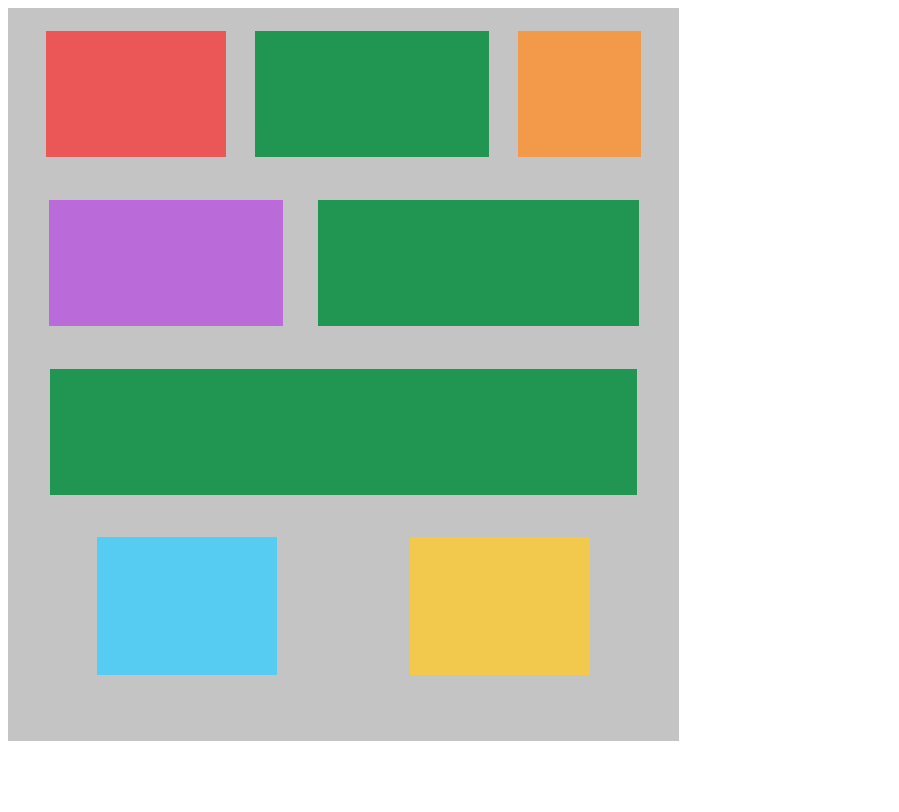
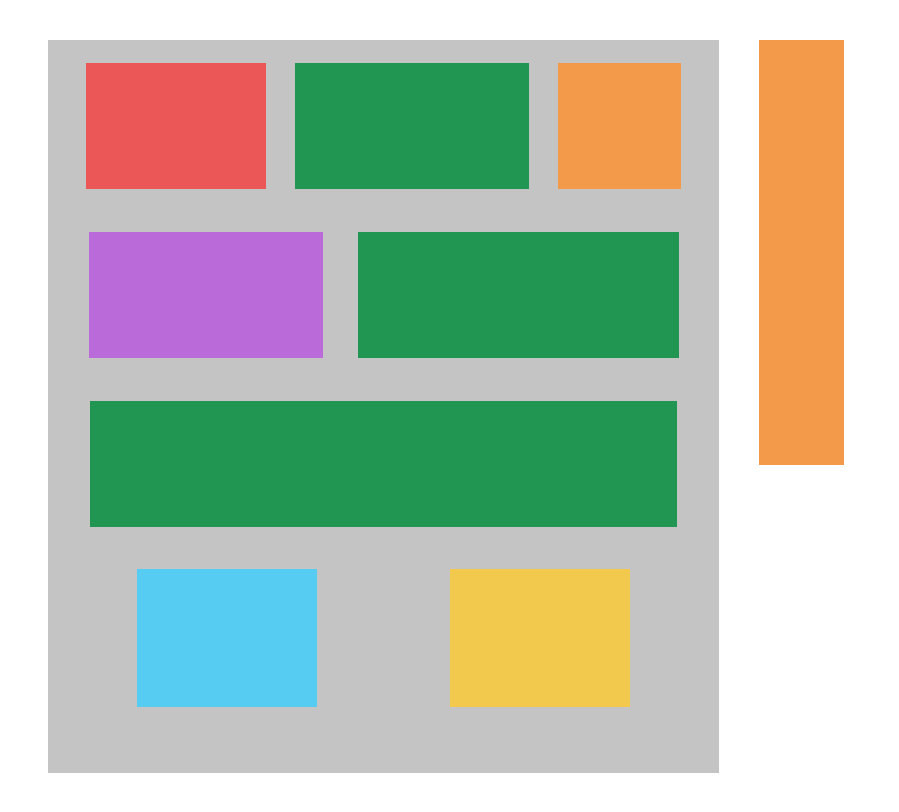
Before and after one commit to sew-gem/CY-practice, a plain HTML site: page Day2/practice.html in a window 1280 px wide. Shown: the whole page, without its empty margins (0-899 px from the left). Drawn offline with Linux system fonts and the light colour scheme.

Commit message:
new update

```diff
--- a/Day2/practice.html
+++ b/Day2/practice.html
@@ -7,7 +7,7 @@
     <link rel="stylesheet" href="styles.css">
 </head>
 <body>
-    <div>
+    <div class="container">
         <div class="img-1">
             <div class="b1"></div>
             <div class="b2"></div>
@@ -19,10 +19,11 @@
             <div class="b8"></div>
         </div>
         <div class="img-2">
-            <div></div>
-            <div></div>
-            <div></div>
-            <div></div>
+            <div class="box"></div>
+            <div class="box"></div>
+            <div class="box"></div>
+            <div class="box"></div>
+            <div class="box"></div>
         </div>
     </div>
 </body>
--- a/Day2/styles.css
+++ b/Day2/styles.css
@@ -1,13 +1,21 @@
+.container {
+    margin: 20px;;
+    width: 100%;
+    display: flex;
+    justify-content: flex-start;
+
+}
+
 .img-1 {
     width: 625px;
     height: 687px;
     background: #C4C4C4;
-    display: flex;
     display : flex;
     align-item: center;
     justify-content: space-around;
     flex-wrap: wrap;
     padding: 23px;
+    margin: 20px;
 }
 
 .b1 {
@@ -60,5 +68,13 @@
 }
 
 .img-2 {
+    width: 180px;
+    height: 188px;
+    margin: 20px;
+}
+.box {
+    width: 85px;
+    height: 85px;
+    background: #F2994A;
 
 }
```
Also changed, not shown: Day1/last-img.html (+9 -15 lines), Day1/fourth-img.html (renamed from Day1/forth-img.html).
